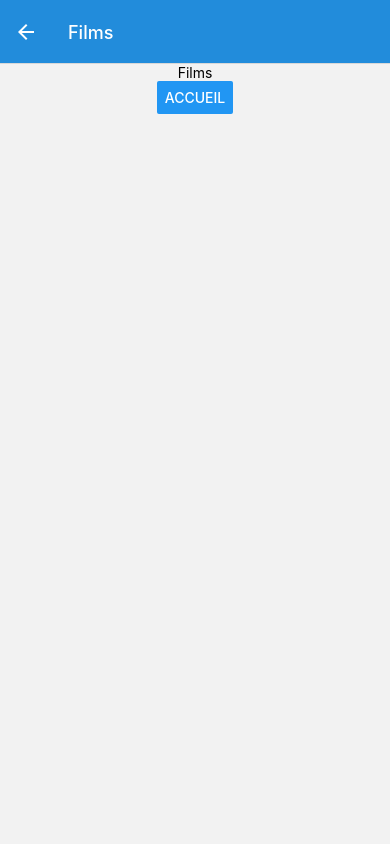
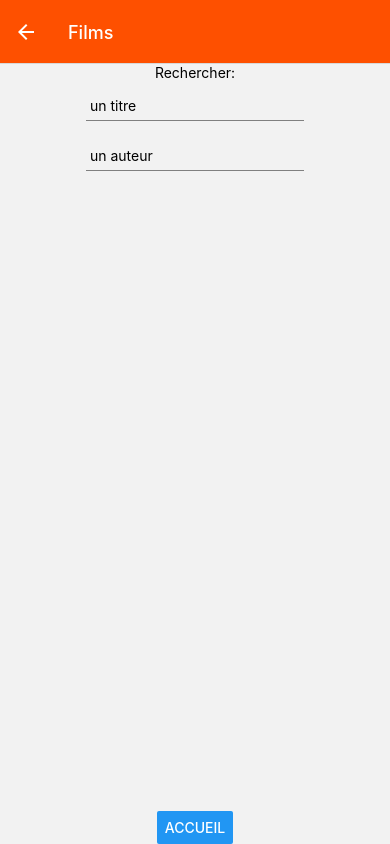
Before and after one commit to Vladik-lab/AwesomeProject_1, a React Native app: screen /Films in a window 390 px wide. Built offline with nearby package versions, Linux system fonts and the light colour scheme; no server answers.

Commit message:
AwesomeProject - last change filter

```diff
--- a/App.js
+++ b/App.js
@@ -1,14 +1,13 @@
 import * as React from 'react';
 // import { StyleSHeet, Button, View, Text } from 'react-native';
-// import { Icon } from 'react-native-elements';
+import { Icon } from 'react-native-elements';
+import { Header } from 'react-native-elements';
 import { NavigationContainer } from '@react-navigation/native';
 import { createNativeStackNavigator } from '@react-navigation/native-stack';
 
 import Accueil from './navigate/Accueil.js';
 import MusiquesScreen from './navigate/Musiques.js';
 import FilmsScreen from './navigate/Films.js';
-
-
 
 const Stack = createNativeStackNavigator();
 
@@ -17,11 +16,18 @@ function App() {
     <NavigationContainer>
       <Stack.Navigator initialRouteName="Accueil">
         <Stack.Screen name="Accueil" component={Accueil}
-        options={{ headerStyle: { backgroundColor: '#228CDB' }, headerTintColor: '#fff' }} />
+        options={{
+          headerStyle: { backgroundColor: '#FE5000' },
+          headerTintColor: '#fff',
+           }} />
         <Stack.Screen name="Musiques" component={MusiquesScreen}
-        options={{ headerStyle: { backgroundColor: '#228CDB' }, headerTintColor: '#fff'}} />
+        options={{
+          headerStyle: { backgroundColor: '#FE5000' },
+          headerTintColor: '#fff'}} />
         <Stack.Screen name="Films" component={FilmsScreen}
-        options={{ headerStyle: { backgroundColor: '#228CDB' }, headerTintColor: '#fff'}} />
+        options={{
+          headerStyle: { backgroundColor: '#FE5000' },
+          headerTintColor: '#fff'}} />
       </Stack.Navigator>
     </NavigationContainer>
   );
@@ -29,4 +35,6 @@ function App() {
 
 // headerRight: () => (<Icon name="plus" type="feather" color="#fff" style={style.headerIcon} />)
 
+
+
 export default App;
--- a/component/CardItem.js
+++ b/component/CardItem.js
@@ -6,13 +6,10 @@ import { Text, Card, Button, Icon } from 'react-native-elements';
 
 const CardItem = ({ oeuvre }) => {
     return (
-        <view>
+        <View>
             <Card>
                 <Text style={{ marginBottom: 10 }}>
-                    {oeuvre.auteur}
-                </Text>
-                <Text style={{ marginBottom: 10 }}>
-                    {oeuvre.title}
+                    {oeuvre.titre}
                 </Text>
                 <Card.Divider />
                 <Card.Image
@@ -44,13 +41,14 @@ const CardItem = ({ oeuvre }) => {
                     title="Editer"
                 />
             </Card>
-        </view>
+        </View>
     )
 };
 
 const styles = StyleSheet.create({
     container: {
-        flex: 1,
+        flexDirection: "row",
+        width: "100%",
     },
     fonts: {
         marginBottom: 8,
--- /dev/null
+++ b/component/Input.js
@@ -0,0 +1,17 @@
+import React from 'react';
+import { TextInput, StyleSheet } from 'react-native';
+
+const Input = props => {
+    return <TextInput {...props} style={{...styles.input, ...props.style}} />
+}
+
+const styles= StyleSheet.create({
+    input:{
+        height: 30,
+        borderBottomColor: 'grey',
+        borderBottomWidth: 1,
+        marginVertical: 10
+    }
+});
+
+export default Input;
--- a/component/SearchBox.js
+++ b/component/SearchBox.js
@@ -1,5 +1,33 @@
-<SearchBar
-    placeholder="Un titre..."
-    onChangeText={this.updateSearch}
-    value={search}
-/>
+import { StyleSheet, View, Button } from "react-native";
+import React from "react";
+import Input from "./Input";
+
+const SearchBox = (props) => {
+
+  return (
+    <View style={styles.searchitem}>
+      <Input
+        type="search"
+        placeholder={props.message}
+        onChangeText={(e) => {props.onSearch(e)}}
+      ></Input>
+    </View>
+  );
+};
+
+export default SearchBox;
+
+const styles = StyleSheet.create({
+  searchitem: {
+    marginHorizontal: 10,
+  },
+  buttonContainer: {
+    flexDirection: "row",
+    width: "100%",
+    justifyContent: "space-between",
+    paddingHorizontal: 15,
+  },
+  buttonItem: {
+    width: 100,
+  },
+});
--- a/navigate/Films.js
+++ b/navigate/Films.js
@@ -2,11 +2,14 @@
 import React, { useState, useEffect } from 'react'
 import { Button, View, Text } from 'react-native';
 
-// import CardItem from '../component/CardItem.js';
+import CardList from '../component/CardList.js';
+import SearchBox from "../component/SearchBox.js";
 
 function FilmsScreen({ navigation}) {
 
 const [films, setFilms] = useState([]);
+const [searchField, setSearchField] = useState("");
+const [searchFieldAuteur, setSearchFieldAuteur] = useState("");
 
   useEffect(() => {
     const getFilmsFromApi = async () => {
@@ -22,12 +25,51 @@ const [films, setFilms] = useState([]);
   getFilmsFromApi();
   },[]);
 
-    return (
-      <View style={{ flex: 1, alignItems: 'center', justifyContent: 'top' }}>
-        <Text>Films</Text>
-        <Button title="Accueil"onPress={() => navigation.push('Accueil')} />
+  const onSearchChange = (value) => {
+    //Mise à jour de searchField
+    setSearchField(value);
+  };
+
+  const onSearchAuteurChange = (auteur) => {
+    //Mise à jour de searchField
+    setSearchFieldAuteur(auteur);
+  };
+
+  const filteredFilms = films.filter((film) =>
+    film.titre.toLowerCase().includes(searchField.toLowerCase())
+  );
+
+  const filteredFilmsBis = filteredFilms.filter((film) =>
+    film.auteur.toLowerCase().includes(searchFieldAuteur.toLowerCase())
+  );
+
+  const itemDeleteHandler = (deleteItemId) => {
+    setFilms((prevFilms) =>
+      prevFilms.filter((film) => film.id !== deleteItemId)
+    );
+  };
+
+  return (
+    <View style={{ flex: 1, alignItems: 'center', justifyContent: 'top' }}>
+
+      <Text>Rechercher:</Text>
+      <View>
+        <SearchBox
+          onSearch={onSearchChange}
+          message=" un titre" />
+        <SearchBox
+          onSearch={onSearchAuteurChange}
+          message=" un auteur" />
       </View>
-    );
+
+      <CardList
+        oeuvres={films}
+        // onDeleteItem={itemDeleteHandler}
+        route="films"
+      />
+      <Button title="Accueil" onPress={() => navigation.push('Accueil')} />
+    </View>
+  );
   }
 
   export default FilmsScreen;
--- a/navigate/Musiques.js
+++ b/navigate/Musiques.js
@@ -3,10 +3,13 @@ import React, { useState, useEffect } from 'react'
 import { Button, View, Text } from 'react-native';
 
 import CardList from '../component/CardList.js';
+import SearchBox from "../component/SearchBox.js";
 
 function MusiquesScreen({ navigation }) {
 
   const [musiques, setMusiques] = useState([]);
+  const [searchField, setSearchField] = useState("");
+  const [searchFieldAuteur, setSearchFieldAuteur] = useState("");
 
   useEffect(() => {
     const getMusiquesFromApi = async () => {
@@ -14,7 +17,7 @@ function MusiquesScreen({ navigation }) {
         const response = await fetch('https://greta-bibliotheque-jh.herokuapp.com/api/musiques');
         const json = await response.json();
         setMusiques(json.musiques);
-        console.log(json.musiques);
+//        console.log(json.musiques);
       } catch (error) {
         console.log(error);
       }
@@ -22,8 +25,43 @@ function MusiquesScreen({ navigation }) {
     getMusiquesFromApi();
   }, []);
 
+  const onSearchChange = (value) => {
+    //Mise à jour de searchField
+    setSearchField(value);
+  };
+
+  const onSearchAuteurChange = (auteur) => {
+    //Mise à jour de searchField
+    setSearchFieldAuteur(auteur);
+  };
+
+  const filteredMusiques = musiques.filter((musique) =>
+    musique.titre.toLowerCase().includes(searchField.toLowerCase())
+  );
+
+  const filteredMusiquesBis = filteredMusiques.filter((musique) =>
+    musique.auteur.toLowerCase().includes(searchFieldAuteur.toLowerCase())
+  );
+
+  const itemDeleteHandler = (deleteItemId) => {
+    setMusiques((prevMusiques) =>
+      prevMusiques.filter((musique) => musique.id !== deleteItemId)
+    );
+  };
+
   return (
     <View style={{ flex: 1, alignItems: 'center', justifyContent: 'top' }}>
+
+      <Text>Rechercher:</Text>
+      <View>
+        <SearchBox
+          onSearch={onSearchChange}
+          message=" un titre" />
+        <SearchBox
+          onSearch={onSearchAuteurChange}
+          message=" un auteur" />
+      </View>
+
       <CardList
         oeuvres={musiques}
         // onDeleteItem={itemDeleteHandler}
```
